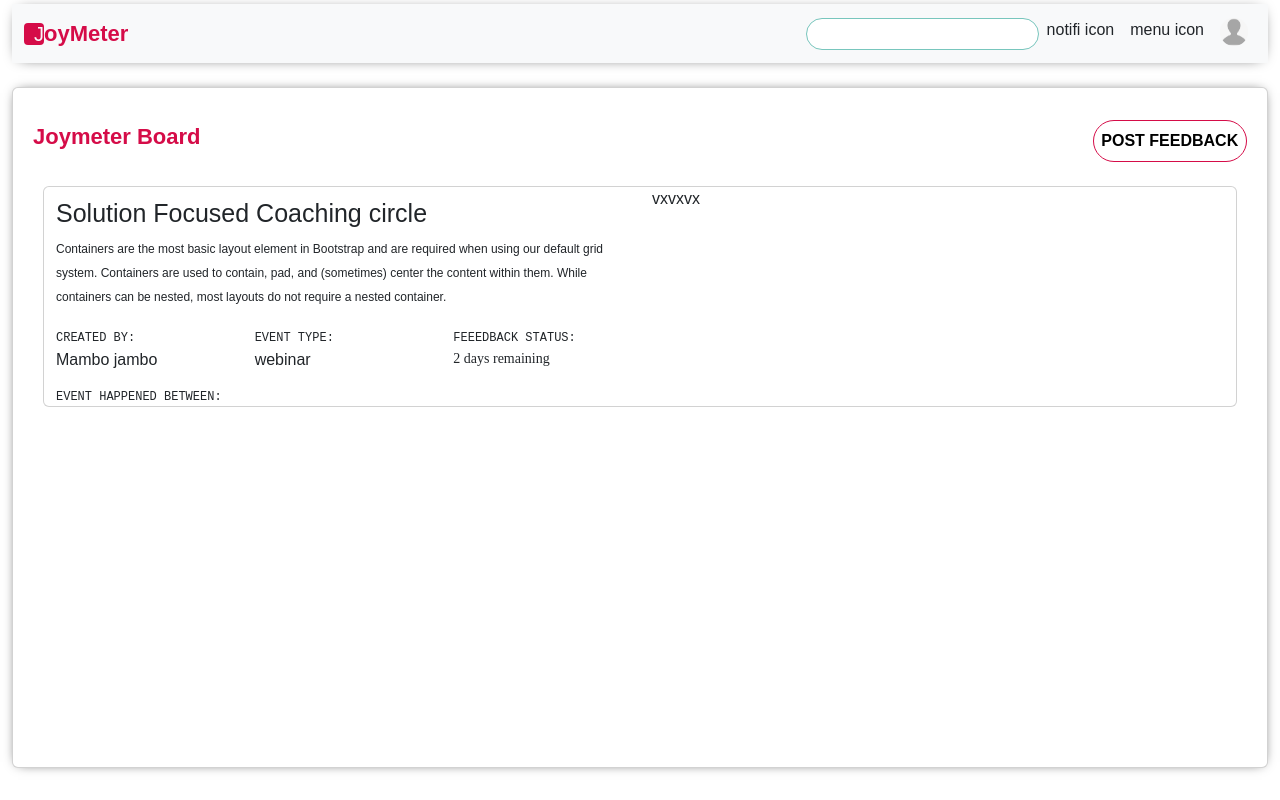
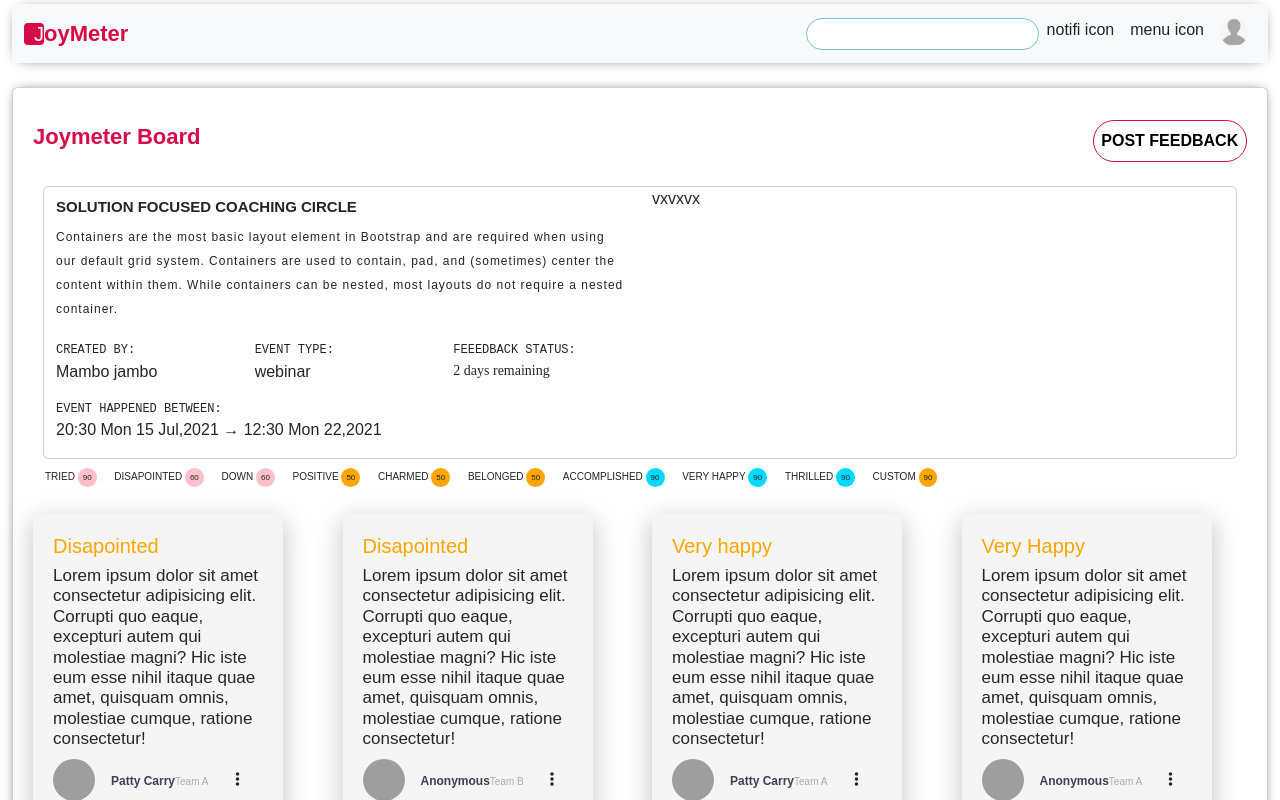
Before and after one commit to praveen1642/task, an Angular app: page /board in a window 1280 px wide. Shown: the top 800 px of the page. Built offline with nearby package versions, Linux system fonts and the light colour scheme; grey boxes are pictures that could not be loaded.

Commit message:
board page finished

```diff
--- a/src/app/board/board.component.html
+++ b/src/app/board/board.component.html
@@ -50,6 +50,7 @@
               </div>
               <div class="row">
                 <span class="span-subhed">event happened between:</span>
+                <p>20:30 Mon 15 Jul,2021 &#8594; 12:30 Mon 22,2021</p>
               </div>
             </div>
           </div>
@@ -58,5 +59,52 @@
         </div>
       </div>
     </div>
+    <div class="card-section">
+      <div class="row">
+        <div class="col-9">
+            <div class="top-container">
+            <span class="list-menu" >TRIED <span class="number-circle-pink" >90</span></span>
+            <span class="list-menu">DISAPOINTED <span class="number-circle-pink" >60</span></span>
+            <span class="list-menu">DOWN <span class="number-circle-pink" >60</span></span>
+            <span class="list-menu">POSITIVE <span class="number-circle" >50</span></span>
+            <span class="list-menu">CHARMED <span class="number-circle" >50</span></span>
+            <span class="list-menu">BELONGED <span class="number-circle" >50</span></span>
+            <span class="list-menu">ACCOMPLISHED <span class="number-circle-sky" >90</span></span>
+            <span class="list-menu">VERY HAPPY <span class="number-circle-sky" >90</span></span>
+            <span class="list-menu">THRILLED <span class="number-circle-sky" >90</span></span>
+            <span class="list-menu">CUSTOM <span class="number-circle" >90</span></span>
+          </div>
+         </div>
+      </div>
+      <div class="row" >
+        <div *ngFor="let datas of data" class="col-3" >
+            <main class="l-card">
+              <section class="l-card__text">
+                <h5 style="font-size: 20px;color: orange;" > {{datas.head}}</h5>
+
+                <h6 style="font-size: 17px;" > {{datas.content}}</h6>
+              </section>
+              <section class="l-card__user">
+                <div class="l-card__userImage">
+                  <img src="https://avatars.githubusercontent.com/u/20525486?v=4" alt="Naruto">
+                </div>
+                <div class="l-card__userInfo">
+                  <div class="row align-items-center">
+                    <div class="col-10">
+                      <span style="font-size: 12px;" >{{datas.name}}</span>
+                      <span>{{datas.team}}</span>
+                    </div>
+                    <div class="col-2">
+                      <i class="fa-solid fa-ellipsis-vertical"></i>
+                    </div>
+                  </div>
+                </div>
+              </section>
+            </main>
+
+        </div>
+      </div>
+
+    </div>
   </div>
 </div>
--- a/src/app/board/board.component.scss
+++ b/src/app/board/board.component.scss
@@ -24,15 +24,17 @@
 }
 .span-content{
     font-size: 12px;
-    letter-spacing: 0px;
+    letter-spacing: 1px;
 }
 
 .sub-title {
   font-size: var(--primary-fontSize);
   font-weight: 300;
-  font-size: 25px;
+  font-size: 15px;
   text-align: left;
   font-family: var(--primary-fontFamily);
+  font-weight: bold;
+ text-transform: uppercase;
 }
 .search-bardiv {
   text-align: -webkit-center;
@@ -160,3 +162,110 @@
 //     font-weight: bolder;
 //   }
 // }
+.number-circle{
+  background-color: orange;
+  padding: 5px;
+  border-radius: 50%;
+  font-size: 8px;
+}
+.number-circle-pink{
+  background-color: pink;
+  padding: 5px;
+  border-radius: 50%;
+  font-size: 8px;
+}
+.number-circle-sky{
+  background-color: rgb(0, 217, 255);
+  padding: 5px;
+  border-radius: 50%;
+  font-size: 8px;
+}
+.list-menu{
+  font-size: 10px;
+}
+.top-container{
+  display: flex;
+  flex-direction: row;
+  justify-content: space-between;
+  margin-left: 12px;
+}
+
+//card
+
+
+img {
+	width: 100%;
+	height: auto;
+}
+
+.l-card {
+	width: auto;
+  margin-top: 30px;
+	min-width: 160px;
+	max-width: 250px;
+	background: #f5f5f5;
+	height: auto;
+	color: #272727;
+	padding: 20px;
+	box-shadow: 0px 7px 24px rgba(100, 100, 100, 0.4);
+}
+
+.l-card__text p {
+	font-size: 15px;
+	font-family: "Vollkorn", serif;
+	font-weight: 400;
+	color: #3f3f55;
+	text-align: left;
+}
+
+.l-card__text p::after {
+	content: "\201D";
+	display: inline;
+	color: #999;
+}
+
+.l-card__text p::before {
+	content: "\201C";
+	display: inline;
+	color: #999;
+}
+
+.l-card__user {
+	display: flex;
+	flex-direction: row;
+	padding-top: 2px;
+	margin-top: 1px;
+	/* border-top: 1px solid #c1c1c1; */
+	align-items: center;
+}
+.l-card__userImage {
+	width: 42px;
+	height: 42px;
+	overflow: hidden;
+	border-radius: 50%;
+}
+
+.l-card__userImage img {
+	width: 100%;
+	height: 100%;
+	// object-filt: cover;
+}
+
+.l-card__userInfo {
+	display: flex;
+	flex-direction: column;
+	margin-left: 16px;
+}
+
+.l-card__userInfo span:nth-child(1) {
+	font-weight: bold;
+	font-family: sans-serif;
+	font-size: 9px;
+	color: #3f3f55;
+}
+.l-card__userInfo span:nth-child(2) {
+	color: #adada6;
+	font-family: sans-serif;
+	font-size: 10px;
+	margin-top: 2px;
+}
--- a/src/app/board/board.component.ts
+++ b/src/app/board/board.component.ts
@@ -7,4 +7,64 @@ import { Component } from '@angular/core';
 })
 export class BoardComponent {
 
+data = [
+{content:'Lorem ipsum dolor sit amet consectetur adipisicing elit. Corrupti quo eaque, excepturi autem qui molestiae magni? Hic iste eum esse nihil itaque quae amet, quisquam omnis, molestiae cumque, ratione consectetur!',
+name:'Patty Carry',
+head:'Disapointed',
+team:'Team A'},
+{content:'Lorem ipsum dolor sit amet consectetur adipisicing elit. Corrupti quo eaque, excepturi autem qui molestiae magni? Hic iste eum esse nihil itaque quae amet, quisquam omnis, molestiae cumque, ratione consectetur!',
+head:'Disapointed',
+name:'Anonymous',
+team:'Team B'},
+{content:'Lorem ipsum dolor sit amet consectetur adipisicing elit. Corrupti quo eaque, excepturi autem qui molestiae magni? Hic iste eum esse nihil itaque quae amet, quisquam omnis, molestiae cumque, ratione consectetur!',
+name:'Patty Carry',
+head:'Very happy',
+team:'Team A'},
+{content:'Lorem ipsum dolor sit amet consectetur adipisicing elit. Corrupti quo eaque, excepturi autem qui molestiae magni? Hic iste eum esse nihil itaque quae amet, quisquam omnis, molestiae cumque, ratione consectetur!',
+head:'Very Happy',
+name:'Anonymous',
+team:'Team A'},
+{content:'Lorem ipsum dolor sit amet consectetur adipisicing elit. Corrupti quo eaque, excepturi autem qui molestiae magni? Hic iste eum esse nihil itaque quae amet, quisquam omnis, molestiae cumque, ratione consectetur!',
+name:'Patty',
+head:'Possitive',
+team:'Team A'},
+{content:'Lorem ipsum dolor sit amet consectetur adipisicing elit. Corrupti quo eaque, excepturi autem qui molestiae magni? Hic iste eum esse nihil itaque quae amet, quisquam omnis, molestiae cumque, ratione consectetur!',
+name:'Patty Carry',
+head:'Could be better',
+team:'Team A'},
+{content:'Lorem ipsum dolor sit amet consectetur adipisicing elit. Corrupti quo eaque, excepturi autem qui molestiae magni? Hic iste eum esse nihil itaque quae amet, quisquam omnis, molestiae cumque, ratione consectetur!',
+name:'Patty Carry',
+head:'That was Awsome',
+
+team:'Team A'},
+{content:'Lorem ipsum dolor sit amet consectetur adipisicing elit. Corrupti quo eaque, excepturi autem qui molestiae magni? Hic iste eum esse nihil itaque quae amet, quisquam omnis, molestiae cumque, ratione consectetur!',
+name:'Carry',
+head:'That was Awsome',
+team:'Team A'},
+{content:'Lorem ipsum dolor sit amet consectetur adipisicing elit. Corrupti quo eaque, excepturi autem qui molestiae magni? Hic iste eum esse nihil itaque quae amet, quisquam omnis, molestiae cumque, ratione consectetur!',
+name:'Patty Carry',
+head:'Disapointed',
+team:'Team A'},
+{content:'Lorem ipsum dolor sit amet consectetur adipisicing elit. Corrupti quo eaque, excepturi autem qui molestiae magni? Hic iste eum esse nihil itaque quae amet, quisquam omnis, molestiae cumque, ratione consectetur!',
+name:'Patty Carry',
+head:'Disapointed',
+
+team:'Team A'},
+{content:'Lorem ipsum dolor sit amet consectetur adipisicing elit. Corrupti quo eaque, excepturi autem qui molestiae magni? Hic iste eum esse nihil itaque quae amet, quisquam omnis, molestiae cumque, ratione consectetur!',
+name:'Patty Carry',head:'Custom',
+
+team:'Team A'},
+{content:'Lorem ipsum dolor sit amet consectetur adipisicing elit. Corrupti quo eaque, excepturi autem qui molestiae magni? Hic iste eum esse nihil itaque quae amet, quisquam omnis, molestiae cumque, ratione consectetur!',
+name:'Patty Carry',
+head:'Very Happy',
+team:'Team A'},
+{content:'Lorem ipsum dolor sit amet consectetur adipisicing elit. Corrupti quo eaque, excepturi autem qui molestiae magni? Hic iste eum esse nihil itaque quae amet, quisquam omnis, molestiae cumque, ratione consectetur!',
+head:'Disapointed',
+name:'Patty Carry',
+team:'Team A'},
+{content:'Lorem ipsum dolor sit amet consectetur adipisicing elit. Corrupti quo eaque, excepturi autem qui molestiae magni? Hic iste eum esse nihil itaque quae amet, quisquam omnis, molestiae cumque, ratione consectetur!',
+name:'Patty Carry',
+head:'Possitive',
+team:'Team A'},
+]
 }
```
